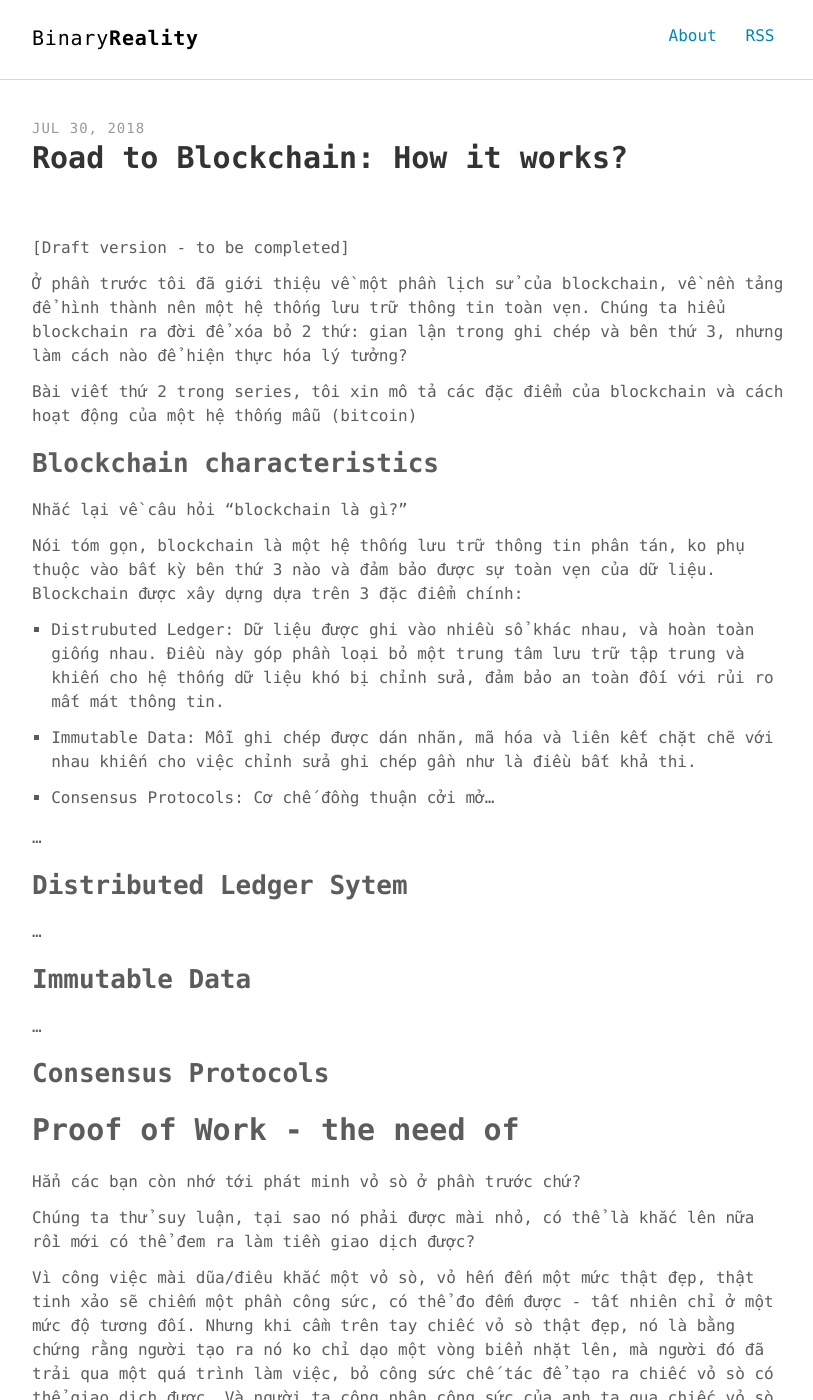
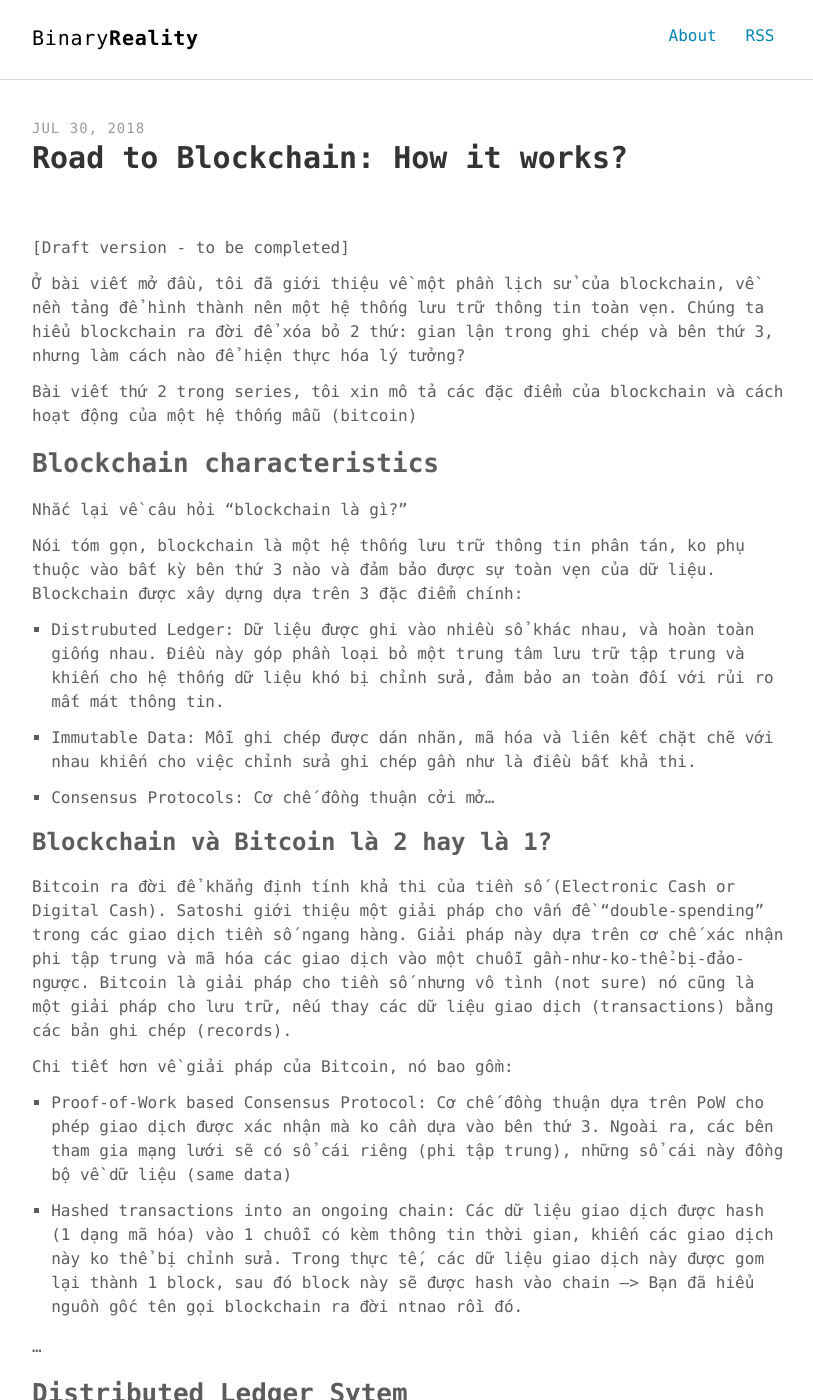
Before and after one commit to phuoc-thanh/phuoc-thanh.github.io, a Jekyll site: the page built from _posts/2018-07-30-road-to-blockchain-protocols.md, in a window 1280 px wide and 1400 px high. Shown: the whole window, without its empty margins (232-1045 px from the left). Built offline with Jekyll 4.4.1, drawn with Linux system fonts in a browser that asks for light colours.

Commit message:
add some lines for 2nd blockchain post

```diff
--- a/_posts/2018-07-30-road-to-blockchain-protocols.md
+++ b/_posts/2018-07-30-road-to-blockchain-protocols.md
@@ -8,7 +8,7 @@ keywords: "blockchain, proofofstake, proofofwork, bitcoin"
 
 [Draft version - to be completed]
 
-Ở phần trước tôi đã giới thiệu về một phần lịch sử của blockchain, về nền tảng để hình thành nên một hệ thống lưu trữ thông tin toàn vẹn. Chúng ta hiểu blockchain ra đời để xóa bỏ 2 thứ: gian lận trong ghi chép và bên thứ 3, nhưng làm cách nào để hiện thực hóa lý tưởng?
+Ở bài viết mở đầu, tôi đã giới thiệu về một phần lịch sử của blockchain, về nền tảng để hình thành nên một hệ thống lưu trữ thông tin toàn vẹn. Chúng ta hiểu blockchain ra đời để xóa bỏ 2 thứ: gian lận trong ghi chép và bên thứ 3, nhưng làm cách nào để hiện thực hóa lý tưởng?
 
 Bài viết thứ 2 trong series, tôi xin mô tả các đặc điểm của blockchain và cách hoạt động của một hệ thống mẫu (bitcoin)
 
@@ -23,6 +23,16 @@ Nói tóm gọn, blockchain là một hệ thống lưu trữ thông tin phân t
 2. Immutable Data: Mỗi ghi chép được dán nhãn, mã hóa và liên kết chặt chẽ với nhau khiến cho việc chỉnh sửa ghi chép gần như là điều bất khả thi.
 
 3. Consensus Protocols: Cơ chế đồng thuận cởi mở...
+
+### Blockchain và Bitcoin là 2 hay là 1?
+
+Bitcoin ra đời để khẳng định tính khả thi của tiền số (Electronic Cash or Digital Cash). Satoshi giới thiệu một giải pháp cho vấn đề "double-spending" trong các giao dịch tiền số ngang hàng. Giải pháp này dựa trên cơ chế xác nhận phi tập trung và mã hóa các giao dịch vào một chuỗi gần-như-ko-thể-bị-đảo-ngược. Bitcoin là giải pháp cho tiền số nhưng vô tình (not sure) nó cũng là một giải pháp cho lưu trữ, nếu thay các dữ liệu giao dịch (transactions) bằng các bản ghi chép (records).
+
+Chi tiết hơn về giải pháp của Bitcoin, nó bao gồm:
+
+1. Proof-of-Work based Consensus Protocol: Cơ chế đồng thuận dựa trên PoW cho phép giao dịch được xác nhận mà ko cần dựa vào bên thứ 3. Ngoài ra, các bên tham gia mạng lưới sẽ có sổ cái riêng (phi tập trung), những sổ cái này đồng bộ về dữ liệu (same data)
+
+2. Hashed transactions into an ongoing chain: Các dữ liệu giao dịch được hash (1 dạng mã hóa) vào 1 chuỗi có kèm thông tin thời gian, khiến các giao dịch này ko thể bị chỉnh sửa. Trong thực tế, các dữ liệu giao dịch này được gom lại thành 1 block, sau đó block này sẽ được hash vào chain --> Bạn đã hiểu nguồn gốc tên gọi blockchain ra đời ntnao rồi đó.
 
 ...
 
```
